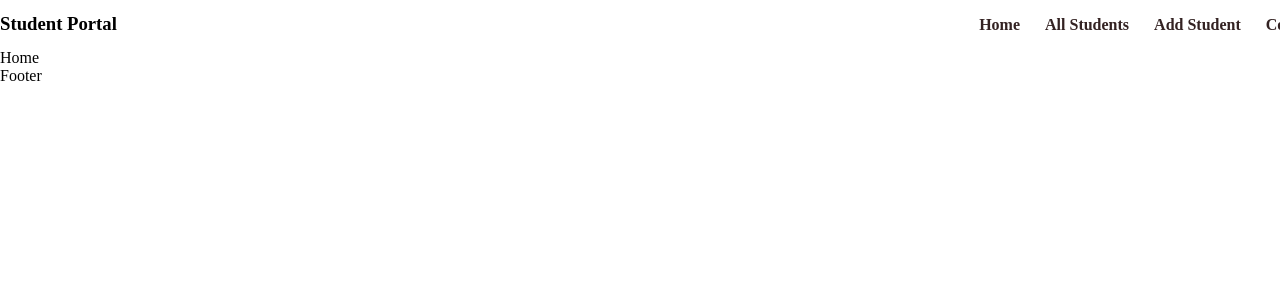
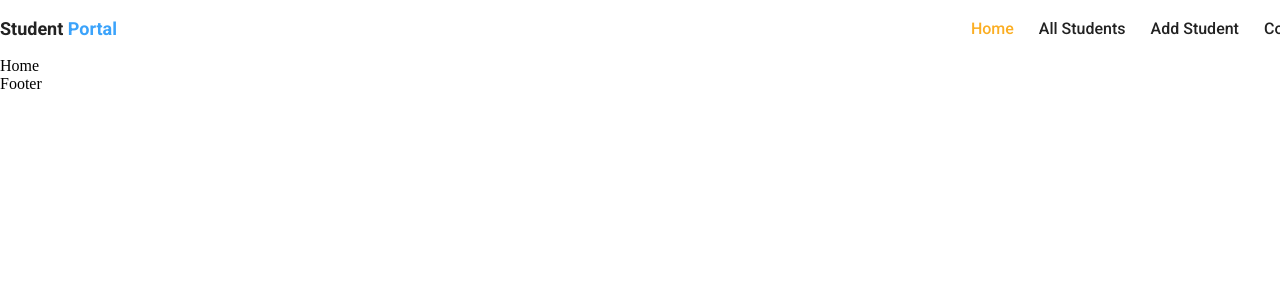
Before and after one commit to km-saifullah/student-portal, a React (Vite) app: page / in a window 1280 px wide. Shown: the top 300 px of the page. Built offline with nearby package versions, Linux system fonts and the light colour scheme.

Commit message:
navbar design done

```diff
--- a/src/index.css
+++ b/src/index.css
@@ -8,7 +8,13 @@
   padding: 0;
 }
 :root {
-  --primary: ;
+  --primary: #3ba3fb;
+  --secondary: #fbae23;
+  --roboto: "Roboto", sans-serif;
+  --robotoMono: "Roboto Mono", monospace;
+  --darkColor: #2b2b33;
+  --textColor: #222222;
+  --white: #f2f2f2;
 }
 a {
   text-decoration: none;
@@ -30,4 +36,7 @@ p {
   width: 1320px;
   margin: 0 auto;
 }
+.active {
+  color: var(--secondary);
+}
 /* ===== Common Design End ===== */
--- a/src/layouts/Navbar.jsx
+++ b/src/layouts/Navbar.jsx
@@ -1,5 +1,5 @@
 import React from "react";
-import { NavLink } from "react-router-dom";
+import { Link, NavLink } from "react-router-dom";
 import "./navbar.css";
 
 const Navbar = () => {
@@ -8,7 +8,11 @@ const Navbar = () => {
       <div className="container">
         <div className="nav_wrapper">
           <div className="logo">
-            <h3>Student Portal</h3>
+            <Link to="/">
+              <h3 className="logo_text">
+                Student <span className="unique_text">Portal</span>
+              </h3>
+            </Link>
           </div>
           <div className="menu">
             <ul>
--- a/src/layouts/navbar.css
+++ b/src/layouts/navbar.css
@@ -7,15 +7,30 @@
   align-items: center;
   justify-content: space-between;
 }
+.logo_text {
+  color: var(--textColor);
+  font-size: 18px;
+  font-weight: 600;
+  line-height: 150%;
+  font-family: var(--roboto);
+}
+.unique_text {
+  color: var(--primary);
+}
 .menu ul {
   display: flex;
   align-items: center;
   column-gap: 25px;
 }
 .nav_links {
-  color: #322;
+  color: #222;
   font-size: 16px;
-  font-weight: 600;
+  font-weight: 500;
   line-height: 120%;
+  font-family: var(--roboto);
+  transition: all linear 0.3s;
+}
+.nav_links:hover {
+  color: var(--secondary);
 }
 /* ==== Navbar Design End ==== */
```
